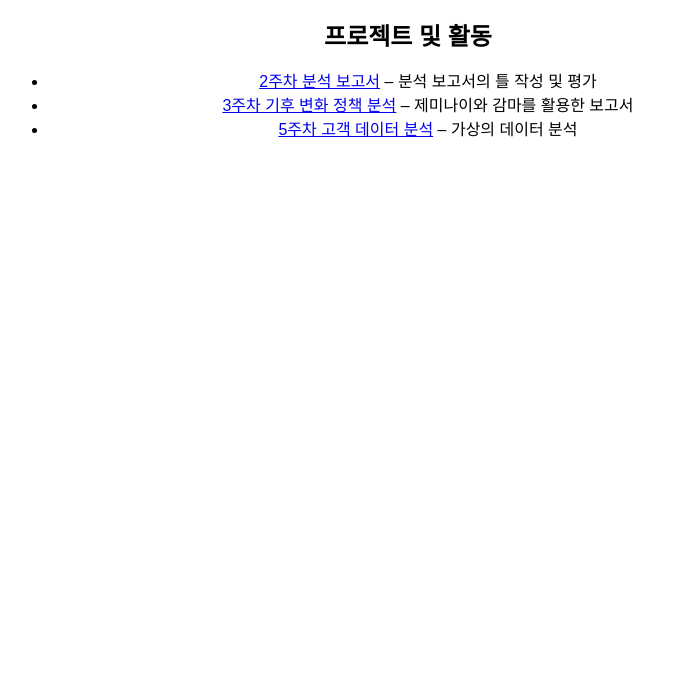
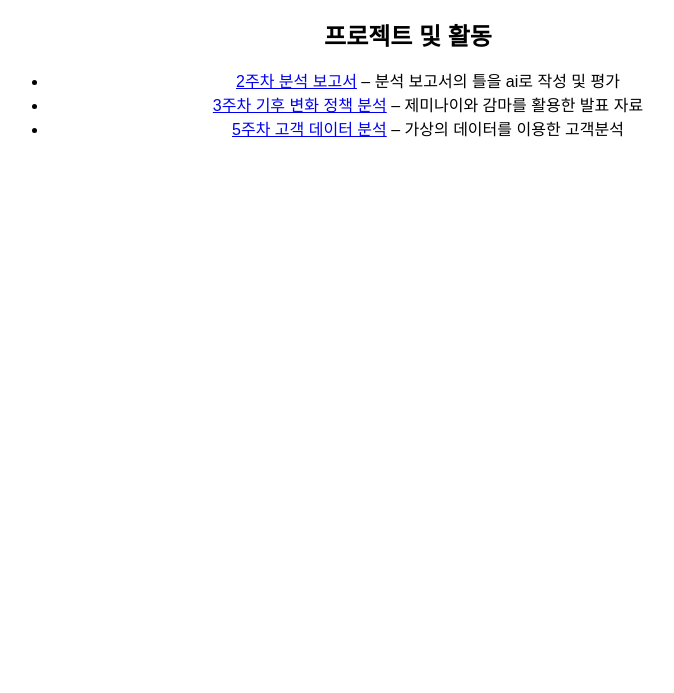
Before and after one commit to hello-123-bjh/hello, a plain HTML site: page portfolio.html in a window 1280 px wide. Shown: the part 107-800 px from the top of the page, without its empty margins (232-906 px from the left). Drawn offline with Linux system fonts and the light colour scheme.

Commit message:
Update portfolio.html

```diff
--- a/portfolio.html
+++ b/portfolio.html
@@ -24,15 +24,15 @@
   <ul>
     <li>
       <a href="2week_report.pdf" target="_blank">2주차 분석 보고서</a>
-      – 분석 보고서의 틀 작성 및 평가
+      – 분석 보고서의 틀을 ai로 작성 및 평가
     </li>
     <li>
       <a href="3week_report.pdf" target="_blank">3주차 기후 변화 정책 분석</a>
-      – 제미나이와 감마를 활용한 보고서
+      – 제미나이와 감마를 활용한 발표 자료
     </li>
     <li>
       <a href="5week_report.pdf" target="_blank">5주차 고객 데이터 분석</a>
-      – 가상의 데이터 분석
+      – 가상의 데이터를 이용한 고객분석
     </li>
   </ul>
 </main>
```
